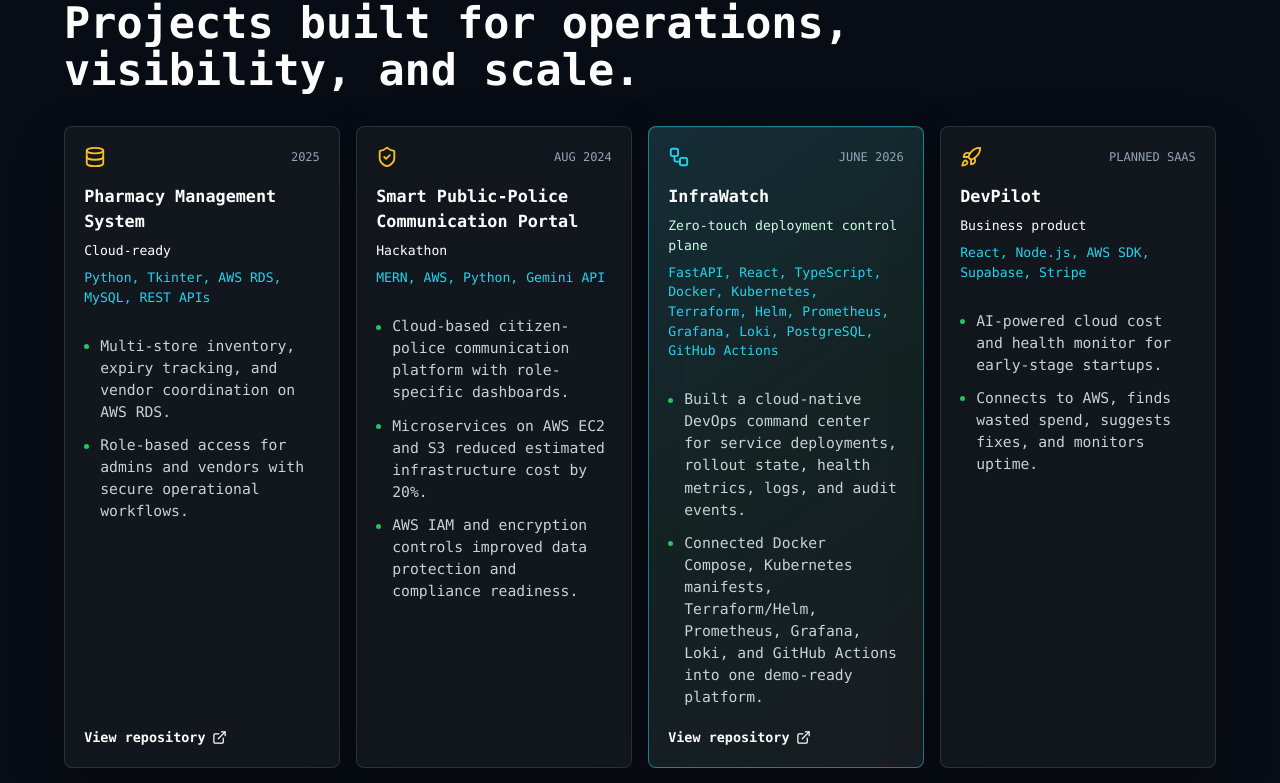
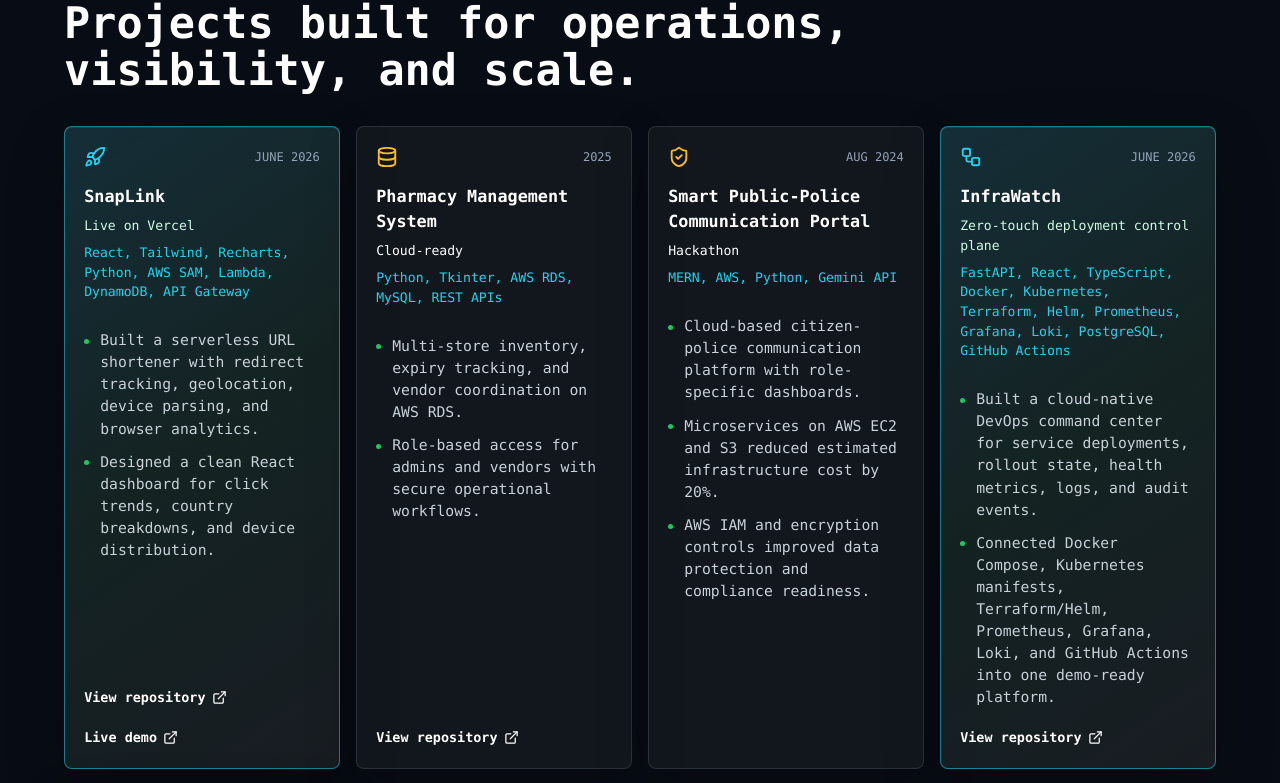
Before and after one commit to ParthrChandurkar/Portfolio-Parth-Chandurkar, a React (Vite) app: page / in a window 1280 px wide. Shown: the part 4316-5099 px from the top of the page. Built offline with nearby package versions, Linux system fonts and the light colour scheme.

Commit message:
feat: add SnapLink project to portfolio

```diff
--- a/src/App.jsx
+++ b/src/App.jsx
@@ -204,6 +204,20 @@ const experience = [
 ];
 
 const projects = [
+  {
+    title: "SnapLink",
+    label: "June 2026",
+    status: "Live on Vercel",
+    stack: "React, Tailwind, Recharts, Python, AWS SAM, Lambda, DynamoDB, API Gateway",
+    github: "https://github.com/ParthrChandurkar/SnapLink",
+    live: "https://snaplink-eight.vercel.app",
+    icon: Rocket,
+    featured: true,
+    points: [
+      "Built a serverless URL shortener with redirect tracking, geolocation, device parsing, and browser analytics.",
+      "Designed a clean React dashboard for click trends, country breakdowns, and device distribution.",
+    ],
+  },
   {
     title: "Pharmacy Management System",
     label: "2025",
@@ -571,7 +585,7 @@ function App() {
             <h2>Projects built for operations, visibility, and scale.</h2>
           </div>
           <div className="project-grid">
-            {projects.map(({ title, label, status, stack, github, icon: Icon, points, featured }) => (
+            {projects.map(({ title, label, status, stack, github, live, icon: Icon, points, featured }) => (
               <article className={`project-card ${featured ? "is-featured" : ""}`} key={title}>
                 <div className="project-topline">
                   <Icon size={22} />
@@ -585,12 +599,20 @@ function App() {
                     <li key={point}>{point}</li>
                   ))}
                 </ul>
+                <div className="project-links">
                   {github && (
                     <a className="card-link" href={github} target="_blank" rel="noreferrer">
                       View repository
                       <ExternalLink size={15} />
                     </a>
                   )}
+                  {live && (
+                    <a className="card-link" href={live} target="_blank" rel="noreferrer">
+                      Live demo
+                      <ExternalLink size={15} />
+                    </a>
+                  )}
+                </div>
               </article>
             ))}
           </div>
```
Lines whose indentation alone changed are shown as unchanged.
